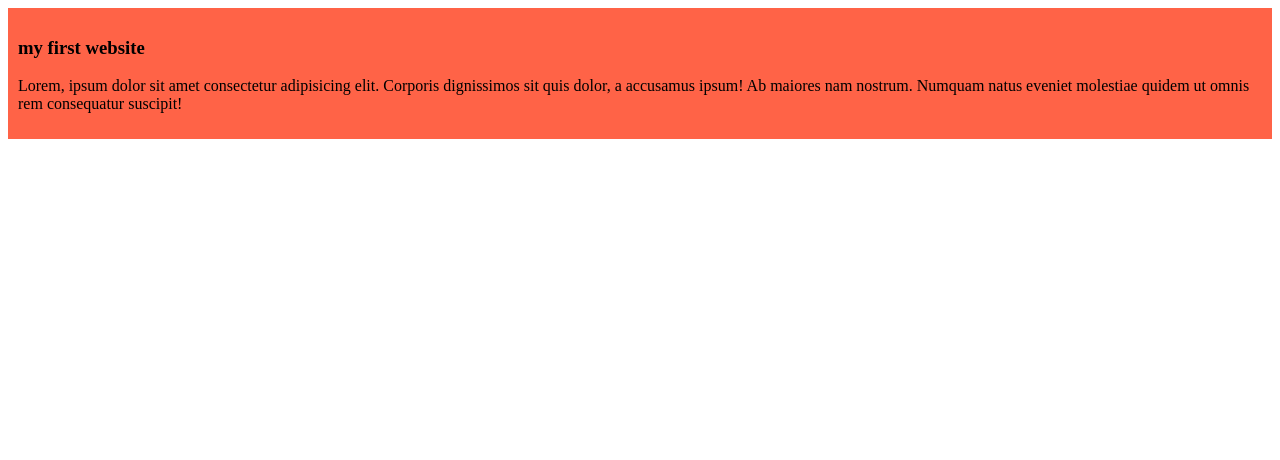
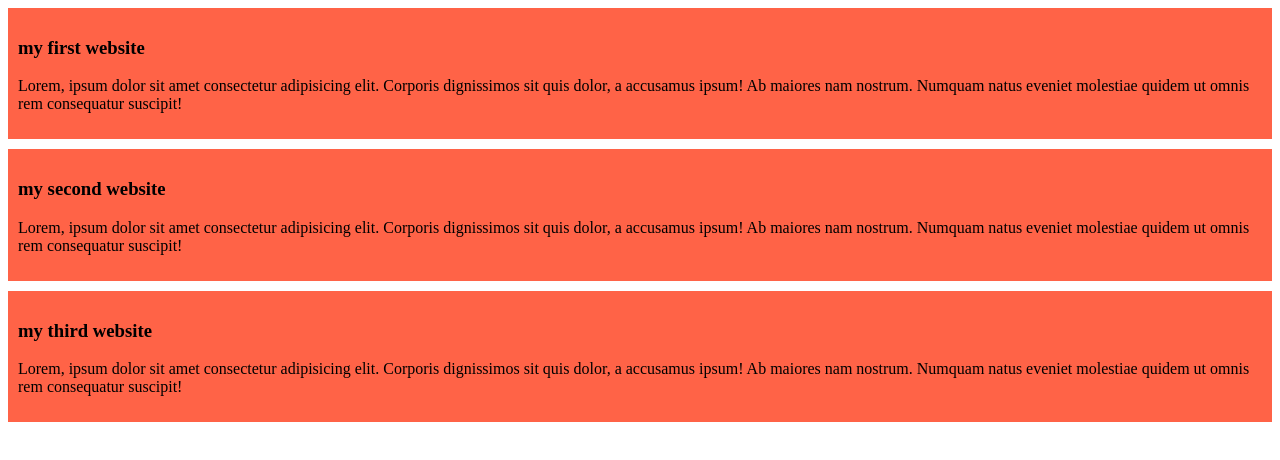
Before and after one commit to sanjoynath-coder/my-simple-website, a plain HTML site: page index.html in a window 1280 px wide. Drawn offline with Linux system fonts and the light colour scheme.

Commit message:
added the seconf blog

```diff
--- a/index.html
+++ b/index.html
@@ -11,5 +11,13 @@
         <h3>my first website</h3>
         <p>Lorem, ipsum dolor sit amet consectetur adipisicing elit. Corporis dignissimos sit quis dolor, a accusamus ipsum! Ab maiores nam nostrum. Numquam natus eveniet molestiae quidem ut omnis rem consequatur suscipit!  </p>
     </div>
+    <div>
+        <h3>my second website</h3>
+        <p>Lorem, ipsum dolor sit amet consectetur adipisicing elit. Corporis dignissimos sit quis dolor, a accusamus ipsum! Ab maiores nam nostrum. Numquam natus eveniet molestiae quidem ut omnis rem consequatur suscipit!  </p>
+    </div>
+    <div>
+        <h3>my third website</h3>
+        <p>Lorem, ipsum dolor sit amet consectetur adipisicing elit. Corporis dignissimos sit quis dolor, a accusamus ipsum! Ab maiores nam nostrum. Numquam natus eveniet molestiae quidem ut omnis rem consequatur suscipit!  </p>
+    </div>
 </body>
 </html>
--- a/styles/blog.css
+++ b/styles/blog.css
@@ -1,4 +1,5 @@
 div{
     background-color: tomato;
     padding: 10px;
+    margin-bottom: 10px;
 }
```
